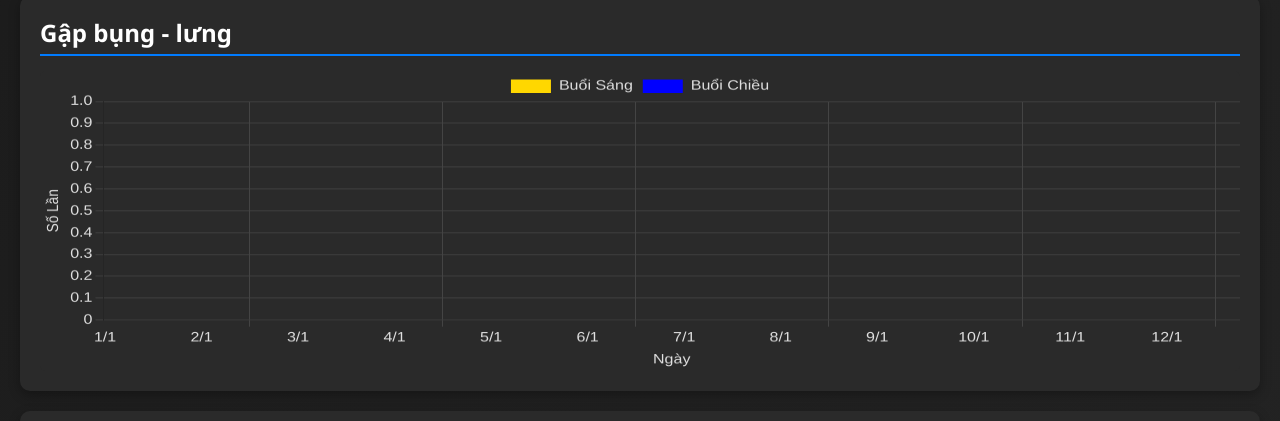
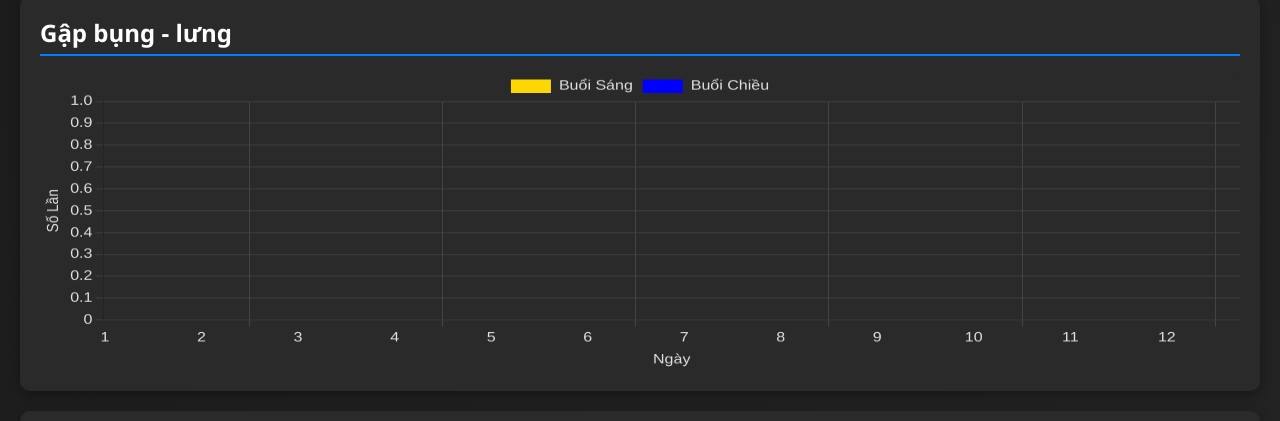
Before and after one commit to ThanhThankC/Haha, a plain HTML site: page fitness.html in a window 1280 px wide. Shown: the part 501-922 px from the top of the page. Drawn offline with nearby package versions, Linux system fonts and the light colour scheme; animation ran at ten frames a second.

Commit message:
Update fitness.html

```diff
--- a/fitness.html
+++ b/fitness.html
@@ -251,7 +251,7 @@
                                     const year = parseInt(document.getElementById('year').value);
                                     const date = new Date(year, 0, 1);
                                     date.setDate(date.getDate() + index);
-                                    return date.getMonth() + 1 + '/1';
+                                    return date.getMonth() + 1 ;
                                 },
                                 maxTicksLimit: 12,
                                 color: '#e0e0e0',
@@ -290,7 +290,7 @@
                                     const year = parseInt(document.getElementById('year').value);
                                     const date = new Date(year, 0, 1);
                                     date.setDate(date.getDate() + index);
-                                    return date.getMonth() + 1 + '/1';
+                                    return date.getMonth() + 1 ;
                                 },
                                 maxTicksLimit: 12,
                                 color: '#e0e0e0', font: { size: 16 }
@@ -328,7 +328,7 @@
                                     const year = parseInt(document.getElementById('year').value);
                                     const date = new Date(year, 0, 1);
                                     date.setDate(date.getDate() + index);
-                                    return date.getMonth() + 1 + '/1';
+                                    return date.getMonth() + 1 ;
                                 },
                                 maxTicksLimit: 12,
                                 color: '#e0e0e0', font: { size: 16 }
@@ -366,7 +366,7 @@
                                     const year = parseInt(document.getElementById('year').value);
                                     const date = new Date(year, 0, 1);
                                     date.setDate(date.getDate() + index);
-                                    return date.getMonth() + 1 + '/1';
+                                    return date.getMonth() + 1 ;
                                 },
                                 maxTicksLimit: 12,
                                 color: '#e0e0e0', font: { size: 16 }
@@ -404,7 +404,7 @@
                                     const year = parseInt(document.getElementById('year').value);
                                     const date = new Date(year, 0, 1);
                                     date.setDate(date.getDate() + index);
-                                    return date.getMonth() + 1 + '/1';
+                                    return date.getMonth() + 1 ;
                                 },
                                 maxTicksLimit: 12,
                                 color: '#e0e0e0', font: { size: 16 }
@@ -442,7 +442,7 @@
                                     const year = parseInt(document.getElementById('year').value);
                                     const date = new Date(year, 0, 1);
                                     date.setDate(date.getDate() + index);
-                                    return date.getMonth() + 1 + '/1';
+                                    return date.getMonth() + 1 ;
                                 },
                                 maxTicksLimit: 12,
                                 color: '#e0e0e0', font: { size: 16 }
@@ -480,7 +480,7 @@
                                     const year = parseInt(document.getElementById('year').value);
                                     const date = new Date(year, 0, 1);
                                     date.setDate(date.getDate() + index);
-                                    return date.getMonth() + 1 + '/1';
+                                    return date.getMonth() + 1 ;
                                 },
                                 maxTicksLimit: 12,
                                 color: '#e0e0e0', font: { size: 16 }
```
